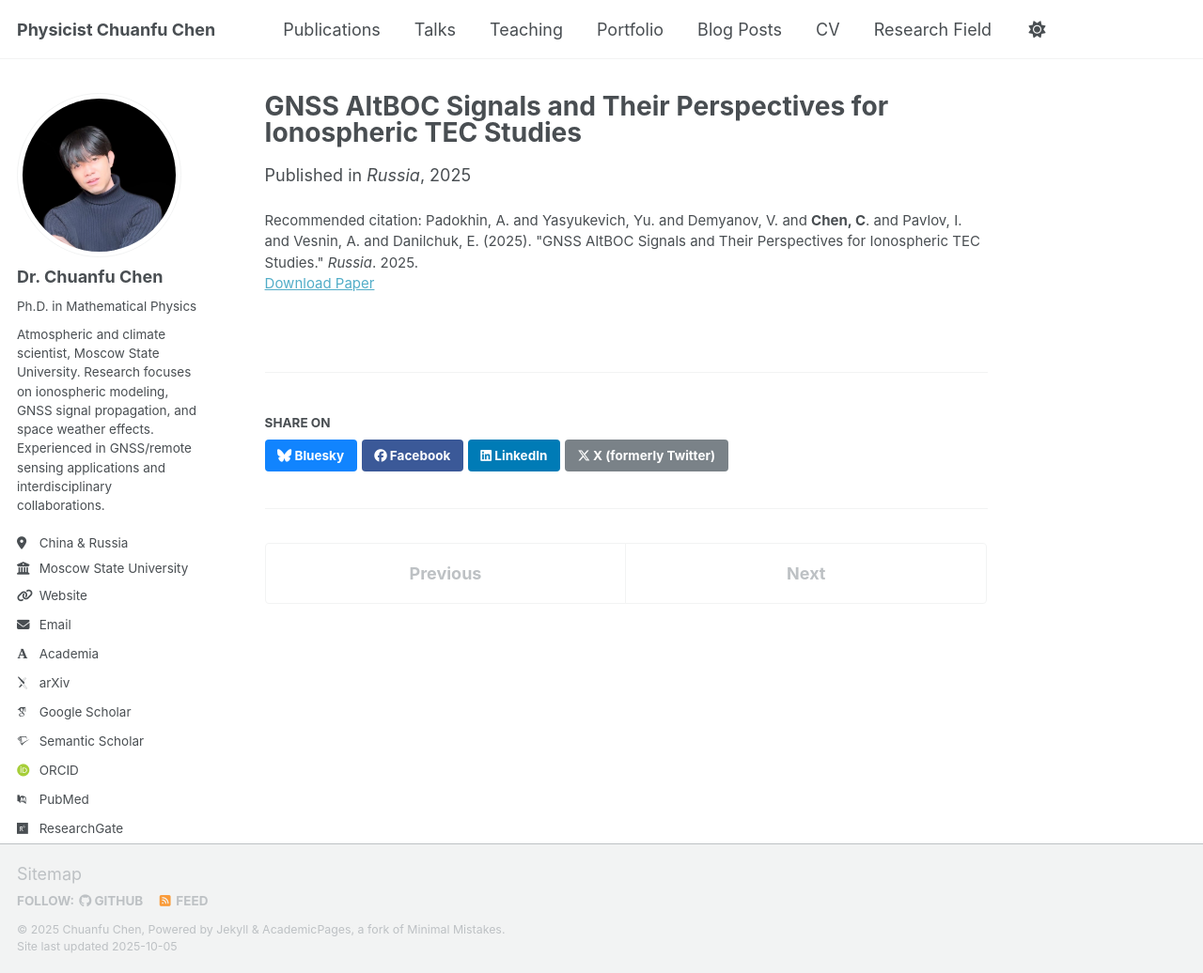
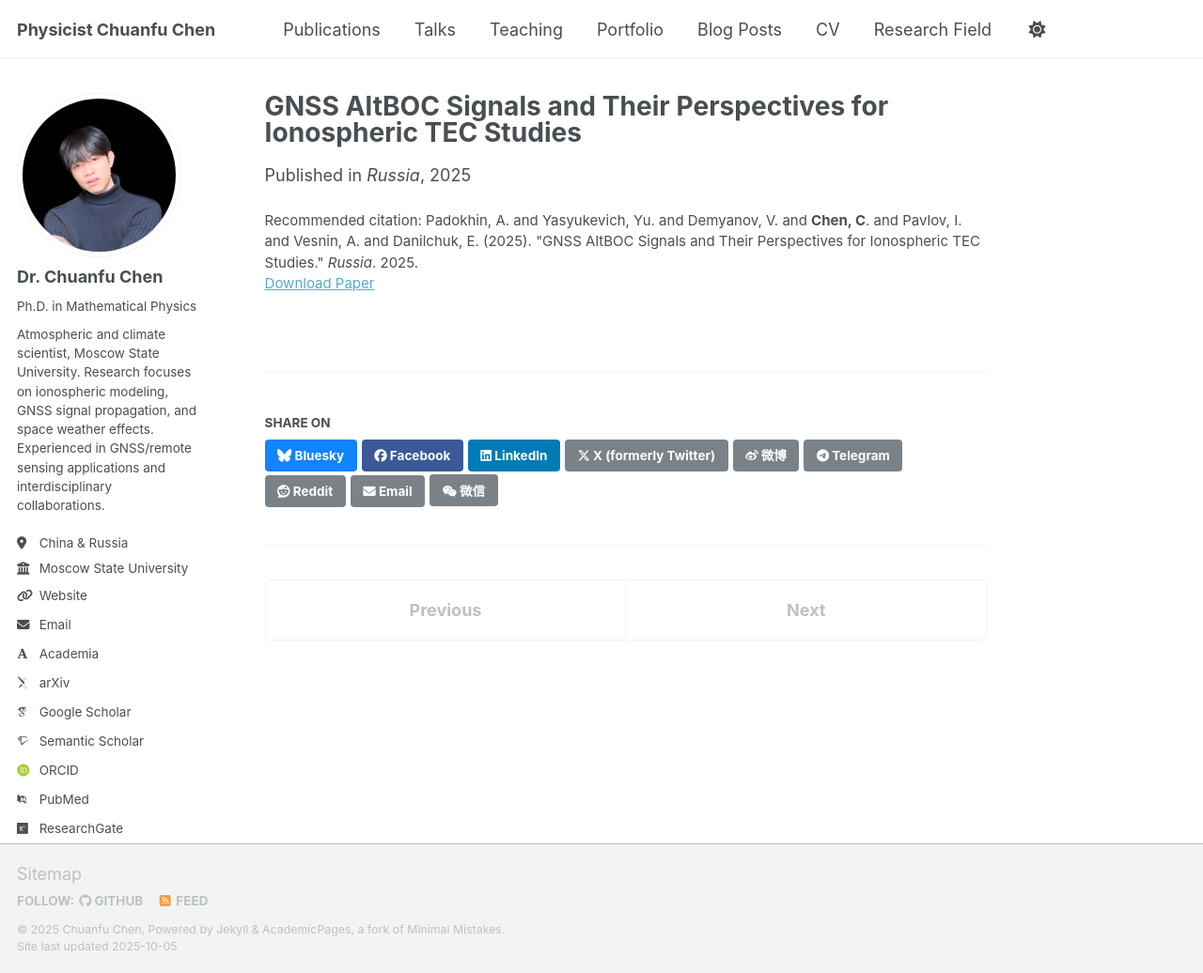
Before and after one commit to OnePhysicist/OnePhysicist.github.io, a Jekyll site: the page built from _publications/confer paper6 2025-03-13 A9 в Апатитах.md, in a window 1280 px wide and 1036 px high. Shown: the whole window at 94% size. Built offline with Jekyll 4.4.1, drawn with Linux system fonts in a browser that asks for light colours; some web fonts are replaced; a script that is not in the unit is left out.

Commit message:
Update social-share.html

```diff
--- a/_includes/social-share.html
+++ b/_includes/social-share.html
@@ -12,4 +12,33 @@
   <a href="https://www.linkedin.com/shareArticle?mini=true&url={{ base_path }}{{ page.url }}" class="btn btn--linkedin" title="{{ site.data.ui-text[site.locale].share_on_label | default: 'Share on' }} LinkedIn"><i class="fab fa-linkedin" aria-hidden="true"></i><span> LinkedIn</span></a>
 
   <a href="https://x.com/intent/post?text={{ base_path }}{{ page.url }}" class="btn btn--x" title="{{ site.data.ui-text[site.locale].share_on_label | default: 'Share on' }} X"><i class="fab fa-x-twitter" aria-hidden="true"></i><span> X (formerly Twitter)</span></a>
+
+  <!-- 新增：Weibo -->
+  <a href="https://service.weibo.com/share/share.php?title={{ page.title | uri_escape }}&url={{ page.url | absolute_url | uri_escape }}"
+     class="btn btn--weibo" title="分享到微博" target="_blank" rel="noopener noreferrer">
+    <i class="fab fa-weibo" aria-hidden="true"></i><span> 微博</span>
+  </a>
+
+  <!-- 新增：Telegram -->
+  <a href="https://t.me/share/url?url={{ page.url | absolute_url | uri_escape }}&text={{ page.title | uri_escape }}"
+     class="btn btn--telegram" title="Share on Telegram" target="_blank" rel="noopener noreferrer">
+    <i class="fab fa-telegram" aria-hidden="true"></i><span> Telegram</span>
+  </a>
+
+  <!-- 新增：Reddit -->
+  <a href="https://www.reddit.com/submit?url={{ page.url | absolute_url | uri_escape }}&title={{ page.title | uri_escape }}"
+     class="btn btn--reddit" title="Share on Reddit" target="_blank" rel="noopener noreferrer">
+    <i class="fab fa-reddit" aria-hidden="true"></i><span> Reddit</span>
+  </a>
+
+  <!-- 新增：ResearchGate（注意：ResearchGate 无官方分享 URL, 常用直接链接到 paper 页面或 Email） -->
+  <a href="mailto:?subject={{ page.title | uri_escape }}&body={{ page.url | absolute_url | uri_escape }}"
+     class="btn btn--email" title="Email link" rel="noopener noreferrer">
+    <i class="fas fa-envelope" aria-hidden="true"></i><span> Email</span>
+  </a>
+
+  <!-- 新增：WeChat（扫码） - JS 控制弹窗显示二维码 -->
+  <button class="btn btn--wechat" id="share-wechat-btn" aria-label="Share on WeChat">
+    <i class="fab fa-weixin" aria-hidden="true"></i><span> 微信</span>
+  </button>
 </section>
```
